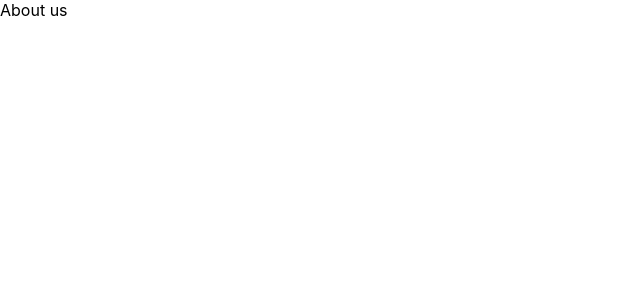
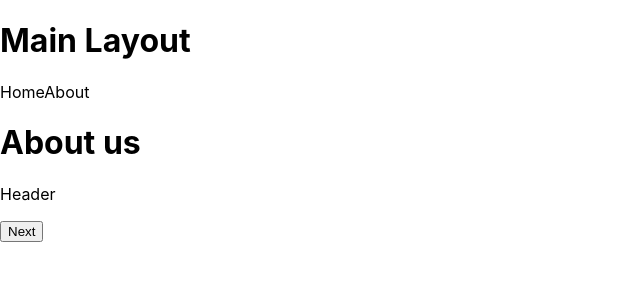
Before and after one commit to MinHieu2811/learn-nextjs, a Next.js app: page /about in a window 1280 px wide. Shown: the top 300 px of the page, without its empty margins (0-640 px from the left). Built offline with nearby package versions, Linux system fonts and the light colour scheme.

Commit message:
custom layout and config folder path

```diff
--- /dev/null
+++ b/component/common/header.tsx
@@ -0,0 +1,12 @@
+import * as React from 'react';
+
+export interface IAppProps {
+}
+
+export default function Header (props: IAppProps) {
+  return (
+    <div>
+      Header
+    </div>
+  );
+}
--- /dev/null
+++ b/component/layout/empty.tsx
@@ -0,0 +1,10 @@
+import * as React from 'react';
+import { LayoutProps } from '@/models/index';
+
+export function EmptyLayout ({ children}: LayoutProps) {
+  return (
+    <>
+      {children}
+    </>
+  );
+}
--- /dev/null
+++ b/component/layout/index.ts
@@ -0,0 +1,2 @@
+export * from './empty'
+export * from './main'
--- /dev/null
+++ b/component/layout/main.tsx
@@ -0,0 +1,25 @@
+import * as React from 'react';
+import { LayoutProps } from '@/models/index';
+import Link from 'next/link';
+
+export function MainLayout ({ children}: LayoutProps) {
+  return (
+    <div>
+      <h1>
+        Main Layout
+      </h1>
+
+      <Link passHref href="/">
+            <a>Home</a>
+        </Link>
+
+        <Link passHref href="/about">
+            <a>About</a>
+        </Link>
+
+        <>
+            {children}
+        </>
+    </div>
+  );
+}
--- /dev/null
+++ b/models/index.ts
@@ -0,0 +1 @@
+export * from './common'
--- a/pages/_app.tsx
+++ b/pages/_app.tsx
@@ -1,8 +1,16 @@
 import '../styles/globals.css'
 import type { AppProps } from 'next/app'
+import { EmptyLayout } from '@/component/layout'
+import { AppPropsWithLayout } from '../models'
 
-function MyApp({ Component, pageProps }: AppProps) {
-  return <Component {...pageProps} />
+function MyApp({ Component, pageProps }: AppPropsWithLayout) {
+
+  const Layout = Component.Layout ?? EmptyLayout
+  return (
+    <Layout>
+      <Component {...pageProps} />
+    </Layout>
+  )
 }
 
 export default MyApp
--- a/pages/about.tsx
+++ b/pages/about.tsx
@@ -1,12 +1,61 @@
+import Header from '@/component/common/header';
+import { MainLayout } from '@/component/layout';
+import { useRouter } from 'next/router';
 import * as React from 'react';
 
 export interface AboutPageProps {
 }
 
 export default function AboutPage (props: AboutPageProps) {
+
+  const [postList, setPostList] = React.useState([])
+  const router = useRouter()
+
+  const page = router?.query?.page
+
+  React.useEffect(() => {
+    if(!page) return
+    ;(async () => {
+      const response = await fetch(`https://js-post-api.herokuapp.com/api/posts?_page=${page}`)
+      const data = await response.json()
+
+      setPostList(data?.data)
+    })()
+  }, [page])
+
+  function handleNextClick() {
+    router.push({
+      pathname: '/about',
+      query: {
+        page: Number(page || 1) + 1
+      },
+    },
+    undefined,
+    { shallow: true})
+  }
   return (
     <div>
-      About us
+      <h1>About us</h1>
+
+      <Header />
+
+      <ul>
+        {postList.map((post: any) => (
+          <li key={post.id}>{post.title}</li>
+        ))}
+      </ul>
+
+      <button onClick={handleNextClick}>Next</button>
     </div>
   );
 }
+
+AboutPage.Layout = MainLayout
+
+export async function getStaticProps() {
+  console.log('get Static Props')
+
+  return {
+    props: {}
+  }
+}
```
Also changed, not shown: component/layout/admin.tsx (added, +26 -0 lines), models/common.ts (added, +15 -0 lines), pages/index.tsx (+7 -1 lines), tsconfig.json (+9 -1 lines), models/post.ts (added).
